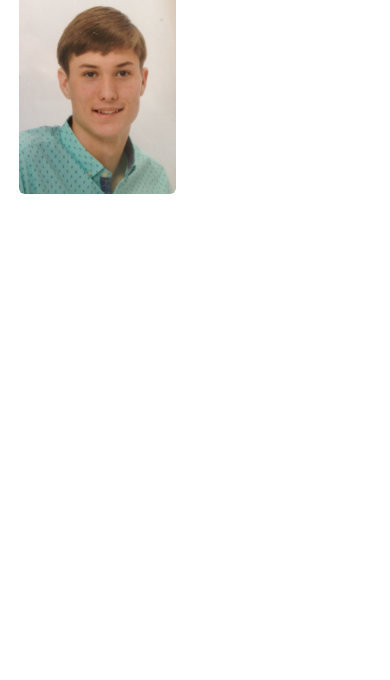
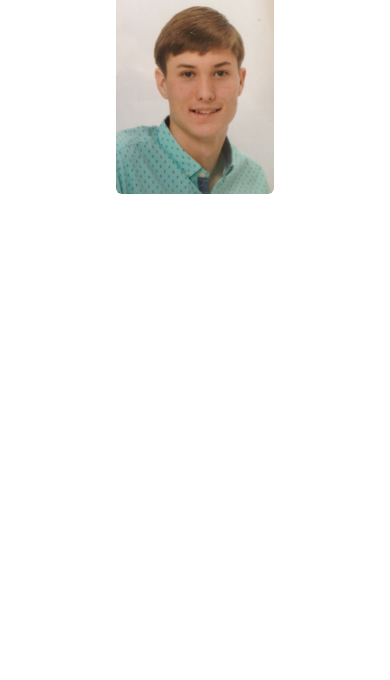
Before and after one commit to maxwell9999/maxwell9999.github.io, a plain HTML site: page index.html in a window 390 px wide. Shown: the part 164-844 px from the top of the page. Drawn offline with Linux system fonts and the light colour scheme.

Commit message:
image xs column

```diff
--- a/index.html
+++ b/index.html
@@ -39,7 +39,7 @@
           </div>
          </div>
       </div>
-      <div class="col-xs-6">
+      <div class="col-sm-6 col-xs-12">
         <img class="my-face img-responsive img-rounded center-block" src="img/IMG_1969.JPG" alt="Maxwell Taylor">
       </div>
     </div>
```
